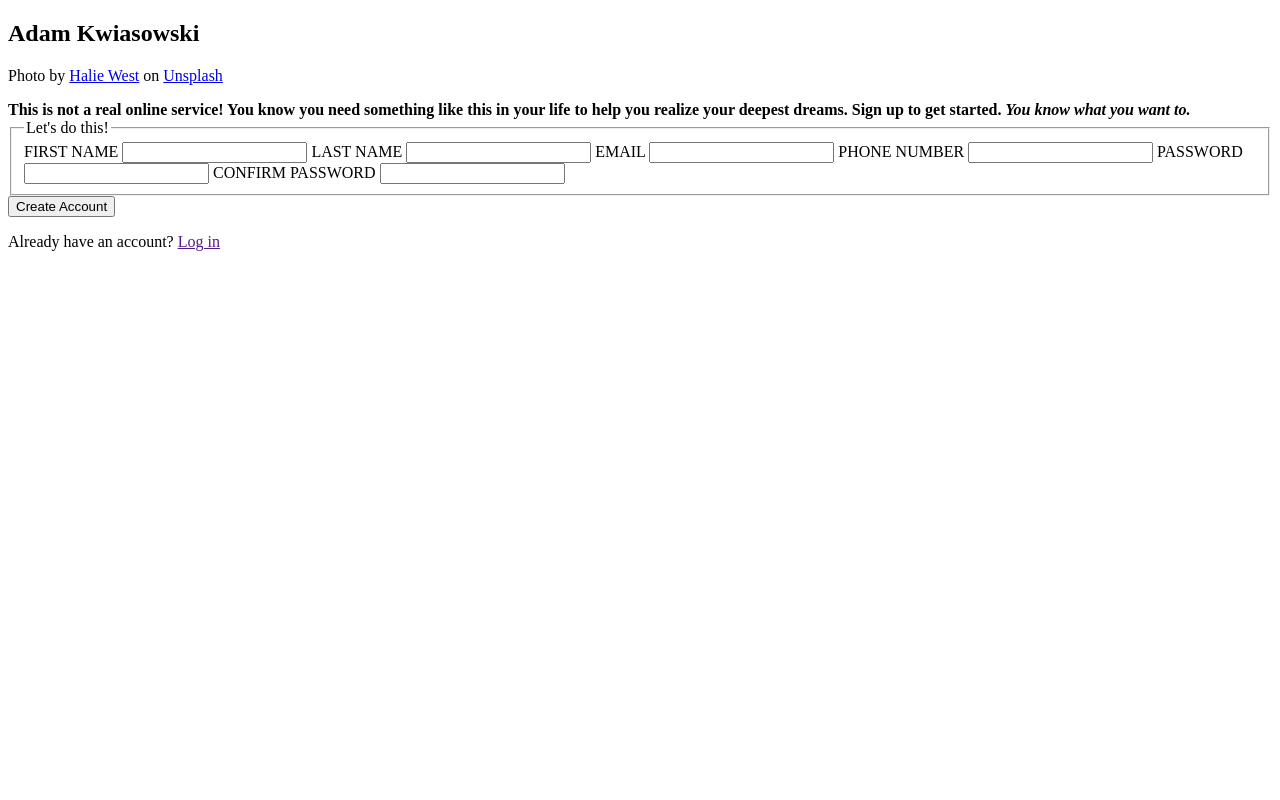
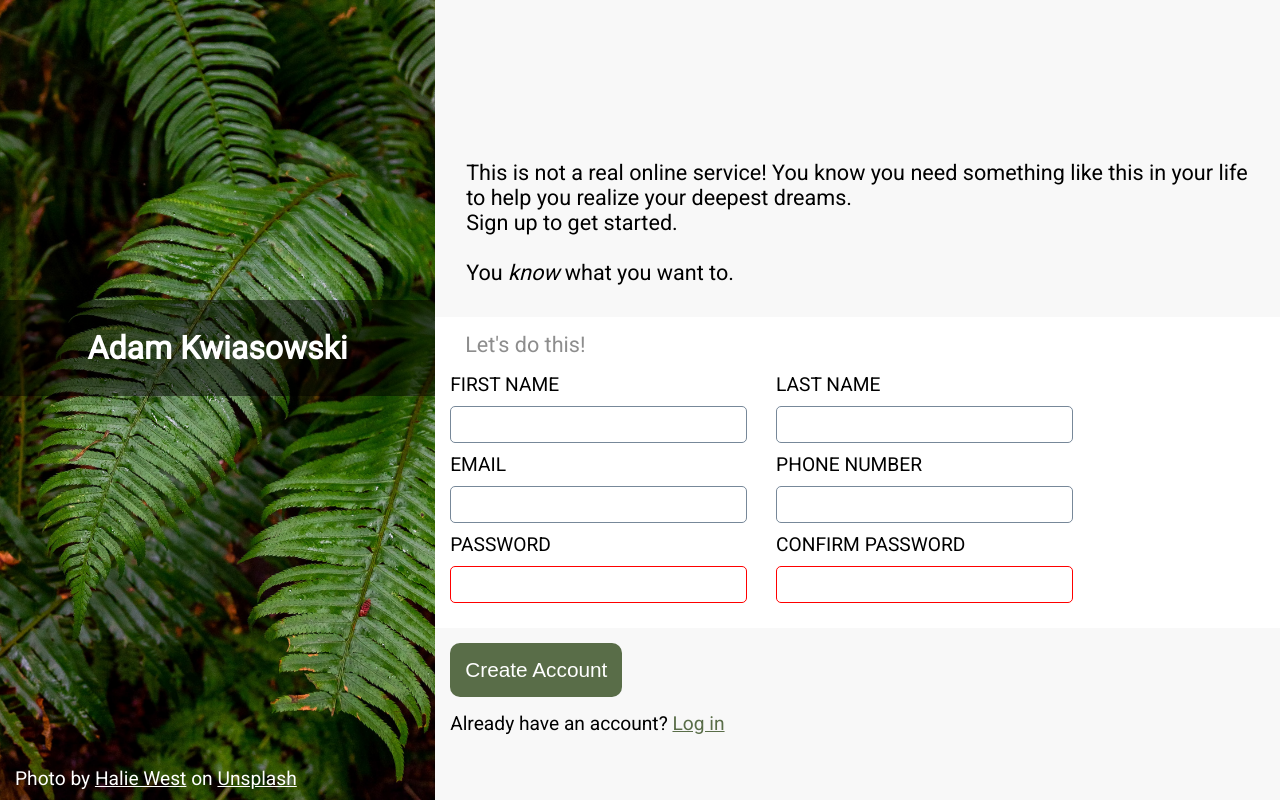
Before and after one commit to Kwiasek/sign-up-form, a plain HTML site: page index.html in a window 1280 px wide. Drawn offline with Linux system fonts and the light colour scheme.

Commit message:
Applied styling

```diff
--- a/index.html
+++ b/index.html
@@ -6,43 +6,52 @@
     <meta name="viewport" content="width=device-width, initial-scale=1.0">
     <title>Sign-up form</title>
     <link rel="stylesheet" href="style.css">
+    <script defer>
+        document.querySelector('#pass').addEventListener('change', () => {
+            let pass = document.querySelector('input[name="pass"]').textContent;
+            alert(textContent)
+        })
+    </script>
 </head>
 <body>
     <div class="container">
         <div class="logo-section">
-            <h2>Adam Kwiasowski</h2>
-            <p>Photo by <a href="https://unsplash.com/@haliewestphoto">Halie West</a> on <a href="https://unsplash.com/">Unsplash</a></p>
+            <div class="logo">
+                <h2>Adam Kwiasowski</h2>
+            </div>
+            <p>Photo by <a href="https://unsplash.com/@haliewestphoto" target="_blank">Halie West</a> on <a href="https://unsplash.com/" target="_blank">Unsplash</a></p>
         </div>
         <div class="form-section">
             <div class="disclaimer">
-                <strong>This is not a real online service! You know you need something like this in your life to help you realize your deepest dreams.
-                Sign up to get started.
-
-                <i>You know what you want to.</i>
-                </strong>
+                <p>
+                    This is not a real online service! You know you need something like this in your life to help you realize your deepest dreams. <br> Sign up to get started.
+                    <br><br>
+                    You <i>know</i> what you want to.
+                </p>
             </div>
             <form>
-                <fieldset>
-                    <legend>Let's do this!</legend>
+                <p>Let's do this!</p>
 
-                    <label for="fname">FIRST NAME</label>
-                    <input type="text" name="fname" id="fname">
-
-                    <label for="lname">LAST NAME</label>
-                    <input type="text" name="lname" id="lname">
-
-                    <label for="email">EMAIL</label>
-                    <input type="email" name="email" id="email">
-
-                    <label for="phone">PHONE NUMBER</label>
-                    <input type="text" name="phone" id="phone">
-
-                    <label for="pass">PASSWORD</label>
-                    <input type="password" name="pass" id="pass">
-
-                    <label for="cpass">CONFIRM PASSWORD</label>
-                    <input type="password" name="cpass" id="cpass">
-                </fieldset>
+                <div class="inputs">
+                    <label for="fname">FIRST NAME
+                        <input type="text" name="fname" id="fname">
+                    </label>
+                    <label for="lname">LAST NAME
+                        <input type="text" name="lname" id="lname">
+                    </label>
+                    <label for="email">EMAIL
+                        <input type="email" name="email" id="email">
+                    </label>
+                    <label for="phone">PHONE NUMBER
+                        <input type="text" name="phone" id="phone">
+                    </label>
+                    <label for="pass">PASSWORD
+                        <input type="password" name="pass" id="pass" class="error">
+                    </label>
+                    <label for="cpass">CONFIRM PASSWORD
+                        <input type="password" name="cpass" id="cpass" class="error">
+                    </label>
+                </div>
             </form>
             <button>Create Account</button>
             <p>Already have an account? <a href="">Log in</a></p>
--- a/style.css
+++ b/style.css
@@ -0,0 +1,131 @@
+@import url('https://fonts.googleapis.com/css2?family=Roboto&display=swap');
+
+:root {
+    --btn-bg-color: #596D48;
+    --focused-input-border: blue;
+    --input-box-shadow: box-shadow: 5px 8px 14px -7px rgba(0, 0, 0, 1);
+}
+
+* {
+    margin: 0;
+    box-sizing: border-box;
+}
+
+body {
+    font-family: 'Roboto', sans-serif;
+    height: 100vh;
+    width: 100vw;
+    background: #f8f8f8;
+    font-size: 1.2rem;
+}
+
+.container {
+    display: flex;
+    height: 100%;
+    width: 100%;
+    flex: 1;
+}
+
+.logo-section {
+    background: no-repeat center url('halie-west-25xggax4bSA-unsplash.jpg');
+    background-size: cover;
+    color: white;
+    display: flex;
+    flex-direction: column;
+    width: 34%;
+}
+
+.logo {
+    background: rgba(0, 0, 0, 0.5);
+    padding: 15px;
+    align-self: center;
+    margin-top: 300px;
+    width: 100%;
+    height: 6rem;
+    display: flex;
+    align-items: center;
+    justify-content: center;
+}
+
+.logo h2 {
+    font-size: 2rem;
+}
+
+.logo-section p {
+    position: absolute;
+    bottom: 10px;
+}
+
+.logo-section a {
+    color: white;
+}
+
+.form-section {
+    width: 66%;
+}
+
+.disclaimer {
+    font-size: 1.35rem;
+    padding: 10rem 1rem 2rem;
+    font-weight: 500;
+}
+
+form {
+    background: white;
+    box-shadow: var(--input-box-shadow);
+    padding: 15px;
+}
+
+form p {
+    color: #8d8d8d;
+    font-size: 1.35rem;
+}
+
+label {
+    display: flex;
+    flex-direction: column;
+    width: 40%;
+}
+
+.inputs {
+    display: flex;
+    padding-top: 1rem;
+    flex-wrap: wrap;
+}
+
+input {
+    width: 40ch;
+    margin: 10px 0;
+    padding: 10px;
+    border-radius: 5px;
+    border: 1px solid lightslategray;
+}
+
+input:focus {
+    outline: 1px solid blue;
+    box-shadow: 5px 8px 14px -7px rgba(0, 0, 0, 1);
+}
+
+button {
+    flex-direction: column;
+    padding: 15px;
+    margin: 15px 0 15px 15px;
+    border: none;
+    color: white;
+    font-size: 1.3rem;
+    background: var(--btn-bg-color);
+    border-radius: 10px;
+}
+
+p:last-of-type {
+    margin-left: 15px;
+}
+
+.form-section p:last-of-type a {
+    color: var(--btn-bg-color);
+}
+
+.error {
+    border: 1px solid red;
+    position: relative;
+}
```
